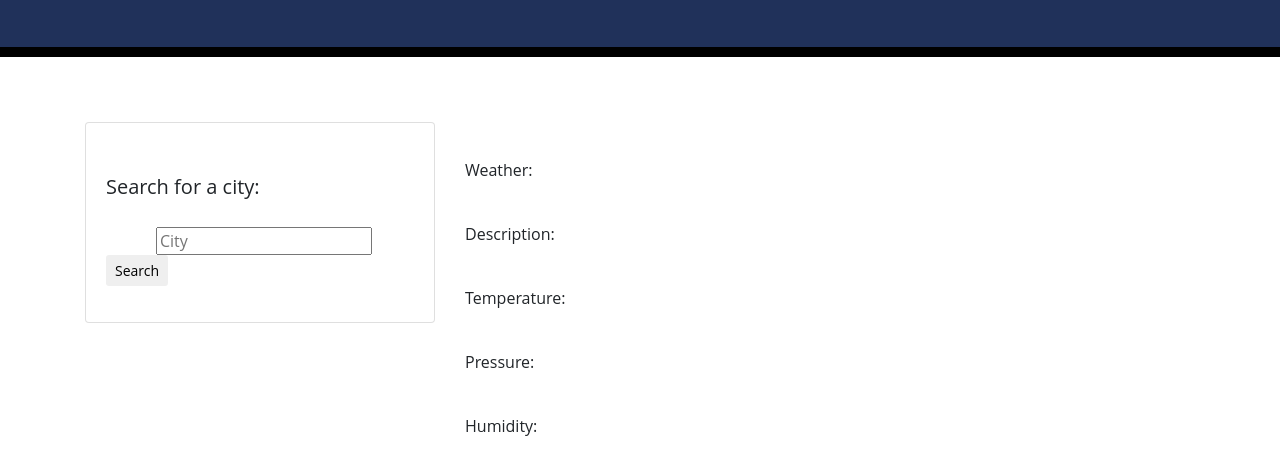
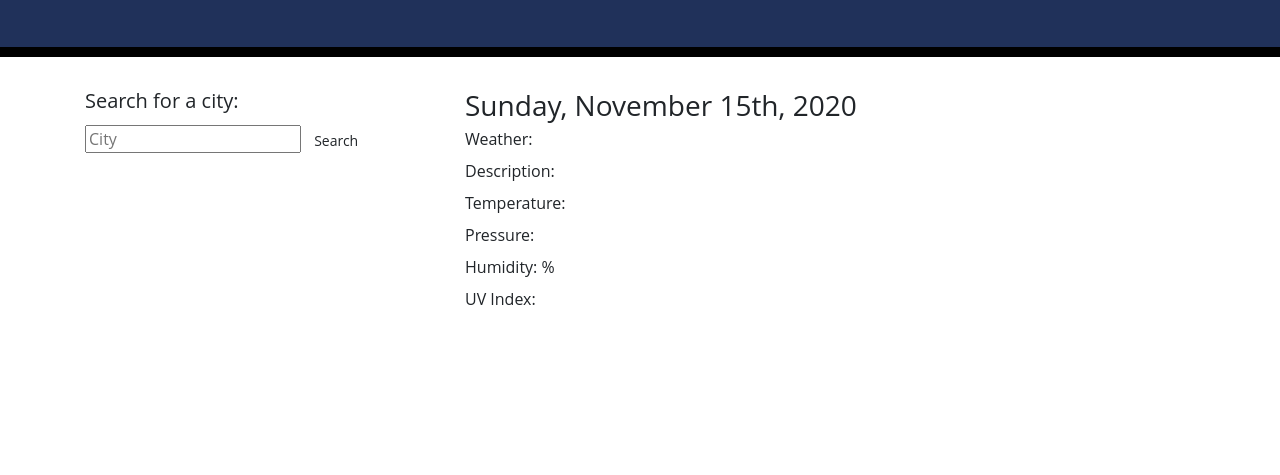
Before and after one commit to maxlechner/weatherApplication, a plain HTML site: page index.html in a window 1280 px wide. Shown: the part 137-612 px from the top of the page. Drawn offline with nearby package versions, Linux system fonts and the light colour scheme.

Commit message:
rebuild of the logic to include date time

```diff
--- a/assets/css/style.css
+++ b/assets/css/style.css
@@ -30,11 +30,6 @@ body {
     border-radius: 15px;
   }
 
-  .row {
-    white-space: pre-wrap;
-    height: 80px;
-    border-top: 1px solid white;;
-  }
 
   .hour {
     background-color: #ffffff;
--- a/assets/js/script.js
+++ b/assets/js/script.js
@@ -31,6 +31,10 @@ function handleSearch() {
 
 $( document ).ready(function() {
 
+    var now = moment().format("dddd, MMMM Do, YYYY");
+
+    $('#currentDay').text(now);
+
     var apiKey = "fbc8e0f7f4930b8cc94ef9a73ca2f05d";
 
     $(".query_btn").click(function(){
--- a/index.html
+++ b/index.html
@@ -9,6 +9,7 @@
     <!-- Font Awesome CSS Icons (For cool glyphicons) -->
     <link rel="stylesheet" href="https://maxcdn.bootstrapcdn.com/font-awesome/4.5.0/css/font-awesome.min.css" />
 
+    <link rel="stylesheet" href="https://cdn.jsdelivr.net/npm/bootstrap@4.5.3/dist/css/bootstrap.min.css" integrity="sha384-TX8t27EcRE3e/ihU7zmQxVncDAy5uIKz4rEkgIXeMed4M0jlfIDPvg6uqKI2xXr2" crossorigin="anonymous">
     <link rel="stylesheet" href="./assets/css/style.css" />
     <title>WeatherApp</title>
   </head>
@@ -28,22 +29,20 @@
     <div class="row">
 
       <div class="col-sm-4">
-        <div class = "card">
-          <div class = "card-body">
-            <h5 class="card-title">Search for a city:</h5>
-            <input type="text" placeholder="City"><button type="button" class="query_btn btn btn-default btn-sm">Search</button>
-          </div>
-        </div>
+        <h5 class="card-title">Search for a city:</h5>
+        <input type="text" placeholder="City">
+        <button type="button" class="query_btn btn btn-default btn-sm">Search</button>
       </div>
 
 
     <div class="col-sm-8">
-        <h3><span id="city"></span></h3>
+        <h3><span id="city"></span>  <span id="currentDay"></span></h3>
         <p>Weather: <span id="main_weather"></span></p>
         <p>Description: <span id="description_weather"></span></p>
         <p>Temperature: <span id="temperature"></span></p>
         <p>Pressure: <span id="pressure"></span></p>
-        <p>Humidity: <span id="humidity"></span></p>
+        <p>Humidity: <span id="humidity"></span> %</p>
+        <p>UV Index: <span id="uvindex"></span></p>
       </div>
     </div>
   </div>
```
